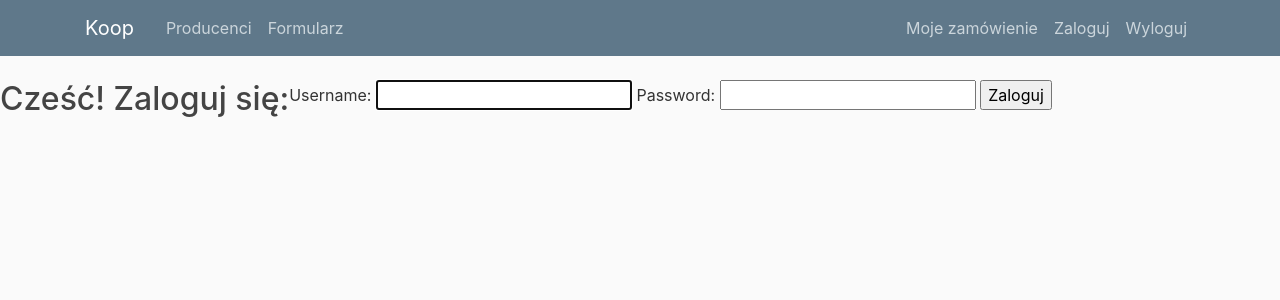
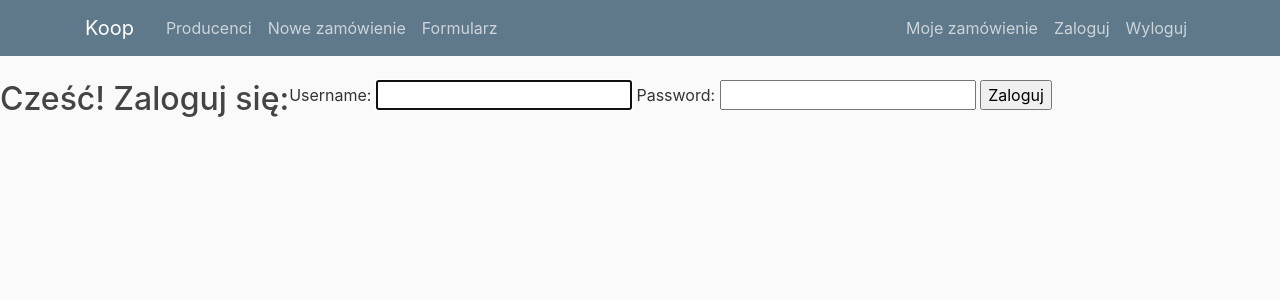
Before and after one commit to arturraczka/WKS, a Django app: a page that uses koop_form/apps/form/templates/form/base_one.html in a window 1280 px wide. Shown: the top 300 px of the page. Run offline with Django 4.2, Linux system fonts and the light colour scheme; some libraries are stand-ins or nearby versions.

Commit message:
feat: added create new order button/link to navbar

```diff
--- a/koop_form/apps/form/templates/form/base_one.html
+++ b/koop_form/apps/form/templates/form/base_one.html
@@ -23,6 +23,7 @@
           <div class="collapse navbar-collapse" id="navbarToggle">
             <div class="navbar-nav mr-auto">
               <a class="nav-item nav-link" href="{% url 'producers' %}">Producenci</a>
+              <a class="nav-item nav-link" href="{% url 'order-create' %}">Nowe zamówienie</a>
               <a class="nav-item nav-link" href="{% url 'order-producers' %}">Formularz</a>
             </div>
             <!-- Navbar Right Side -->
```
